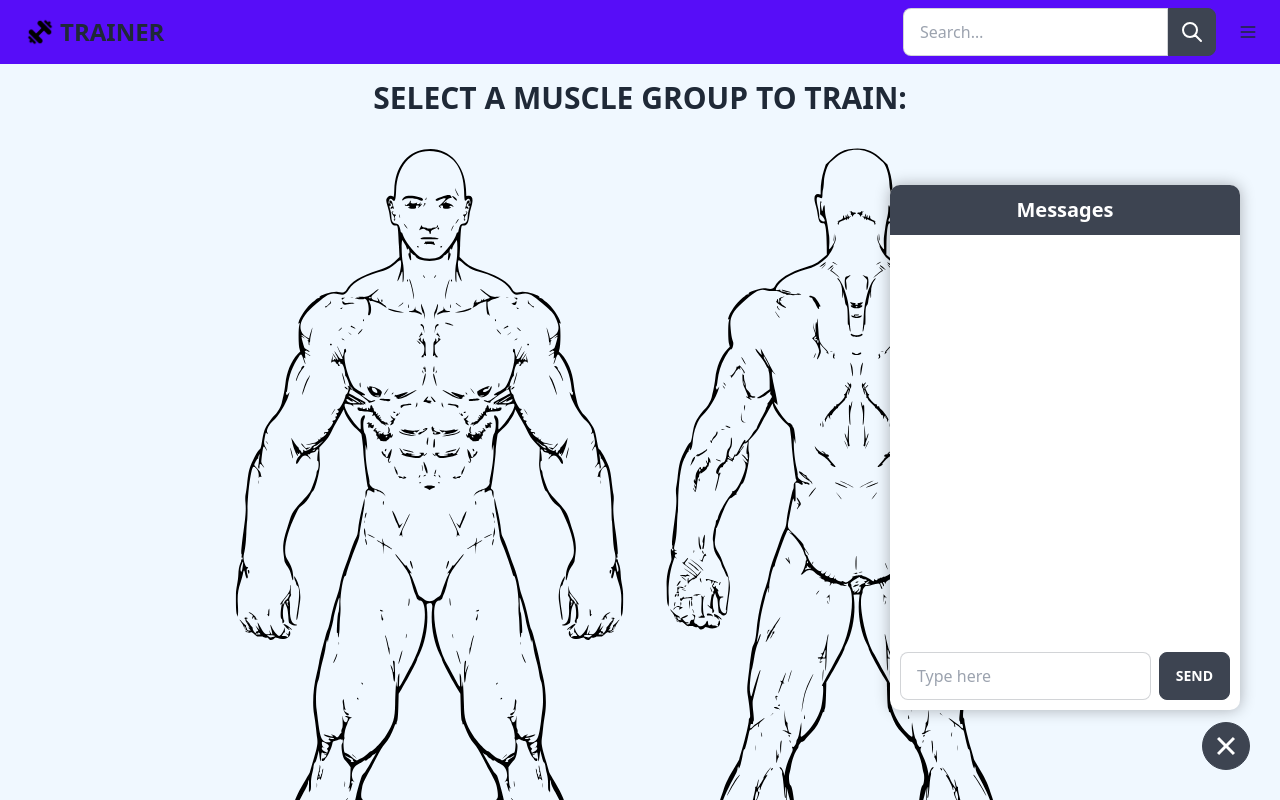
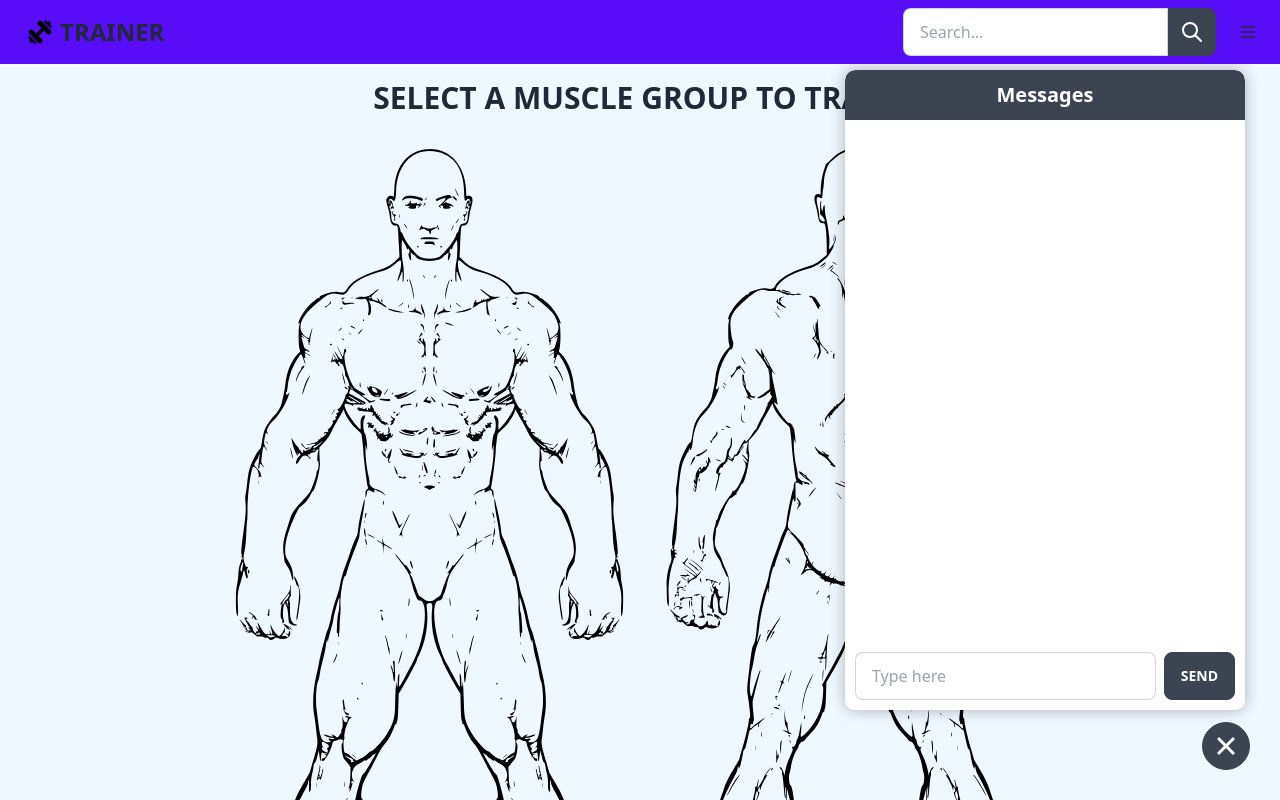
Before and after one commit to johnnyyin0/mvp-Trainer, a React (Vite) app: page / in a window 1280 px wide. Both pictures are taken after a click on the label 1226 px from the left and 746 px from the top of the page. Shown: the top 800 px of the page. Built offline with nearby package versions, Linux system fonts and the light colour scheme.

Commit message:
Fixes to chatbox

```diff
--- a/src/Chat.jsx
+++ b/src/Chat.jsx
@@ -9,12 +9,12 @@
   };
 
   return (
-    <div class="chat-button">
-      <label class="btn btn-circle swap swap-rotate mt-3">
+    <div className="chat-button">
+      <label className="btn btn-circle swap swap-rotate mt-3">
         <input type="checkbox" onClick={handleClick} />
 
         <svg
-          class="swap-off fill-current mt-1 "
+          className="swap-off fill-current mt-1 "
           xmlns="http://www.w3.org/2000/svg"
           width="32"
           height="32"
@@ -24,7 +24,7 @@
         </svg>
 
         <svg
-          class="swap-on fill-current"
+          className="swap-on fill-current"
           xmlns="http://www.w3.org/2000/svg"
           width="32"
           height="32"
--- a/src/ChatBox.jsx
+++ b/src/ChatBox.jsx
@@ -1,14 +1,30 @@
-import React, { useEffect, useState } from "react";
-import axios from "axios";
+import React, { useState } from "react";
 
-function ChatBox({}) {
+function ChatBox() {
+  const [messages, setMessages] = useState([]);
+
+  const handleMessageSend = (event) => {
+    event.preventDefault();
+    const message = event.target.message.value;
+    setMessages([...messages, { message }]);
+    event.target.reset();
+  };
+
   return (
     <div className="chat-box">
+
       <div className="header-chat bg-neutral">
         <h1 className="text-center text-white font-bold text-xl">Messages</h1>
       </div>
 
-      <div
+      {messages.map((message, index) => (
+        <div key={index} className="chat chat-end mt-5 mr-4">
+          <div className="chat-bubble">{message.message}</div>
+        </div>
+      ))}
+
+      <form
+        onSubmit={handleMessageSend}
         className="input-field"
         style={{
           display: "flex",
@@ -16,16 +32,21 @@
           position: "absolute",
           bottom: "0",
           width: "100%",
-          padding: "10px"
+          padding: "10px",
+          backgroundColor: "white",
         }}
       >
         <input
           type="text"
+          name="message"
           placeholder="Type here"
           className="input input-bordered w-full max-w-xs"
         />
-        <button className="btn ml-2">Send</button>
-      </div>
+        <button className="btn ml-2" type="submit">
+          Send
+        </button>
+      </form>
+
     </div>
   );
 }
--- a/src/Footer.jsx
+++ b/src/Footer.jsx
@@ -1,22 +1,22 @@
 function Footer() {
     return (
-<footer class="footer footer-center p-10 bg-primary">
+<footer className="footer footer-center p-10 bg-primary">
   <div>
   <img
             src="src/assets/dumbbell.png"
             alt="dumbbell logo"
             style={{ height: "50px", width: "50px" }}
           ></img>
-    <p class="text-black font-bold">
+    <p className="text-black font-bold">
       TRAINER LLC. <br/>Be the best version of yourself.
     </p>
-    <p class="text-black font-bold">Copyright © 2023 - All right reserved</p>
+    <p className="text-black font-bold">Copyright © 2023 - All right reserved</p>
   </div>
   <div>
-    <div class="grid grid-flow-col gap-4">
-      <a><svg style={{fill:"black"}} xmlns="http://www.w3.org/2000/svg" width="24" height="24" viewBox="0 0 24 24" class="fill-current"><path d="M24 4.557c-.883.392-1.832.656-2.828.775 1.017-.609 1.798-1.574 2.165-2.724-.951.564-2.005.974-3.127 1.195-.897-.957-2.178-1.555-3.594-1.555-3.179 0-5.515 2.966-4.797 6.045-4.091-.205-7.719-2.165-10.148-5.144-1.29 2.213-.669 5.108 1.523 6.574-.806-.026-1.566-.247-2.229-.616-.054 2.281 1.581 4.415 3.949 4.89-.693.188-1.452.232-2.224.084.626 1.956 2.444 3.379 4.6 3.419-2.07 1.623-4.678 2.348-7.29 2.04 2.179 1.397 4.768 2.212 7.548 2.212 9.142 0 14.307-7.721 13.995-14.646.962-.695 1.797-1.562 2.457-2.549z"></path></svg></a>
-      <a><svg style={{fill:"black"}} xmlns="http://www.w3.org/2000/svg" width="24" height="24" viewBox="0 0 24 24" class="fill-current"><path d="M19.615 3.184c-3.604-.246-11.631-.245-15.23 0-3.897.266-4.356 2.62-4.385 8.816.029 6.185.484 8.549 4.385 8.816 3.6.245 11.626.246 15.23 0 3.897-.266 4.356-2.62 4.385-8.816-.029-6.185-.484-8.549-4.385-8.816zm-10.615 12.816v-8l8 3.993-8 4.007z"></path></svg></a>
-      <a><svg style={{fill:"black"}} xmlns="http://www.w3.org/2000/svg" width="24" height="24" viewBox="0 0 24 24" class="fill-current"><path d="M9 8h-3v4h3v12h5v-12h3.642l.358-4h-4v-1.667c0-.955.192-1.333 1.115-1.333h2.885v-5h-3.808c-3.596 0-5.192 1.583-5.192 4.615v3.385z"></path></svg></a>
+    <div className="grid grid-flow-col gap-4">
+      <a><svg style={{fill:"black"}} xmlns="http://www.w3.org/2000/svg" width="24" height="24" viewBox="0 0 24 24" className="fill-current"><path d="M24 4.557c-.883.392-1.832.656-2.828.775 1.017-.609 1.798-1.574 2.165-2.724-.951.564-2.005.974-3.127 1.195-.897-.957-2.178-1.555-3.594-1.555-3.179 0-5.515 2.966-4.797 6.045-4.091-.205-7.719-2.165-10.148-5.144-1.29 2.213-.669 5.108 1.523 6.574-.806-.026-1.566-.247-2.229-.616-.054 2.281 1.581 4.415 3.949 4.89-.693.188-1.452.232-2.224.084.626 1.956 2.444 3.379 4.6 3.419-2.07 1.623-4.678 2.348-7.29 2.04 2.179 1.397 4.768 2.212 7.548 2.212 9.142 0 14.307-7.721 13.995-14.646.962-.695 1.797-1.562 2.457-2.549z"></path></svg></a>
+      <a><svg style={{fill:"black"}} xmlns="http://www.w3.org/2000/svg" width="24" height="24" viewBox="0 0 24 24" className="fill-current"><path d="M19.615 3.184c-3.604-.246-11.631-.245-15.23 0-3.897.266-4.356 2.62-4.385 8.816.029 6.185.484 8.549 4.385 8.816 3.6.245 11.626.246 15.23 0 3.897-.266 4.356-2.62 4.385-8.816-.029-6.185-.484-8.549-4.385-8.816zm-10.615 12.816v-8l8 3.993-8 4.007z"></path></svg></a>
+      <a><svg style={{fill:"black"}} xmlns="http://www.w3.org/2000/svg" width="24" height="24" viewBox="0 0 24 24" className="fill-current"><path d="M9 8h-3v4h3v12h5v-12h3.642l.358-4h-4v-1.667c0-.955.192-1.333 1.115-1.333h2.885v-5h-3.808c-3.596 0-5.192 1.583-5.192 4.615v3.385z"></path></svg></a>
     </div>
   </div>
 </footer>
--- a/src/Navbar.jsx
+++ b/src/Navbar.jsx
@@ -48,25 +48,25 @@
             <path d="M21.64,13a1,1,0,0,0-1.05-.14,8.05,8.05,0,0,1-3.37.73A8.15,8.15,0,0,1,9.08,5.49a8.59,8.59,0,0,1,.25-2A1,1,0,0,0,8,2.36,10.14,10.14,0,1,0,22,14.05,1,1,0,0,0,21.64,13Zm-9.5,6.69A8.14,8.14,0,0,1,7.08,5.22v.27A10.15,10.15,0,0,0,17.22,15.63a9.79,9.79,0,0,0,2.1-.22A8.11,8.11,0,0,1,12.14,19.73Z" />
           </svg>
         </label> */}
-        <div class="form-control">
-          <div class="input-group">
+        <div className="form-control">
+          <div className="input-group">
             <input
               type="text"
               placeholder="Search…"
-              class="input input-bordered"
+              className="input input-bordered"
             />
-            <button class="btn btn-square">
+            <button className="btn btn-square">
               <svg
                 xmlns="http://www.w3.org/2000/svg"
-                class="h-6 w-6"
+                className="h-6 w-6"
                 fill="none"
                 viewBox="0 0 24 24"
                 stroke="currentColor"
               >
                 <path
-                  stroke-linecap="round"
-                  stroke-linejoin="round"
-                  stroke-width="2"
+                  strokeLinecap="round"
+                  strokeLinejoin="round"
+                  strokeWidth="2"
                   d="M21 21l-6-6m2-5a7 7 0 11-14 0 7 7 0 0114 0z"
                 />
               </svg>
--- a/src/style.css
+++ b/src/style.css
@@ -85,14 +85,15 @@
 }
 
 .chat-box {
-  position: absolute;
-  bottom: 100%;
-  right: 10px;
-  width: 350px;
-  height: 525px;
+  position: fixed;
+  bottom: 90px;
+  right: 35px;
+  width: 400px;
+  height: 640px;
   background-color: white;
   border-radius: 10px;
   box-shadow: 0 0 15px rgba(0, 0, 0, 0.3);
+  overflow: auto;
 }
 
 .header-chat {
@@ -105,3 +106,11 @@
   color: white;
   font-size: 1.5rem;
 }
+
+.input-field {
+  position: absolute;
+  bottom: 0;
+  width: 100%;
+  padding: 10px;
+  background-color: white;
+  }
```
